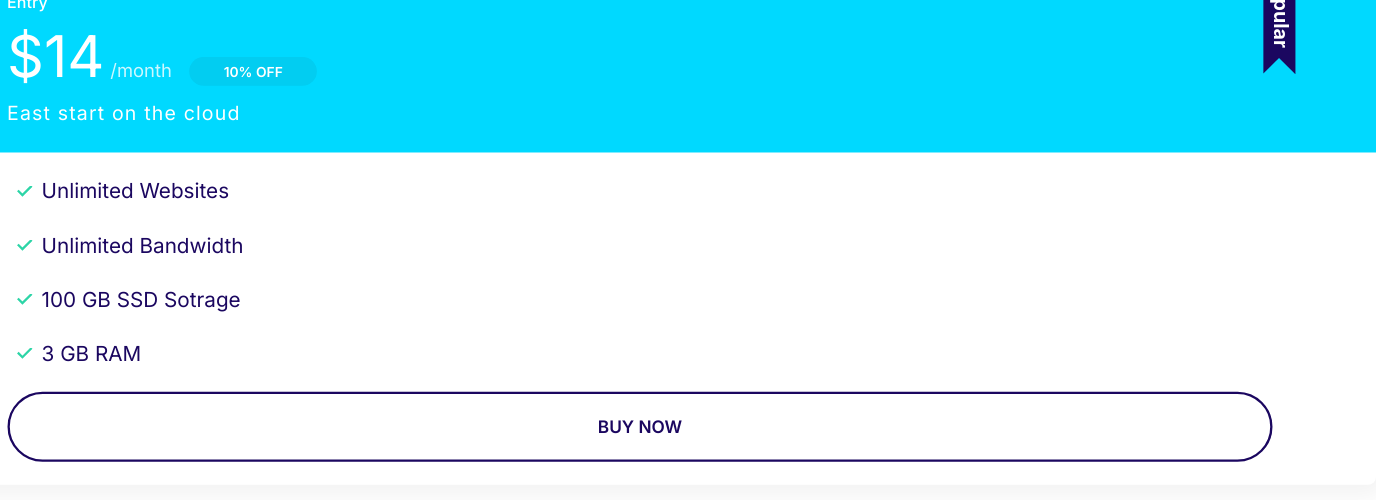
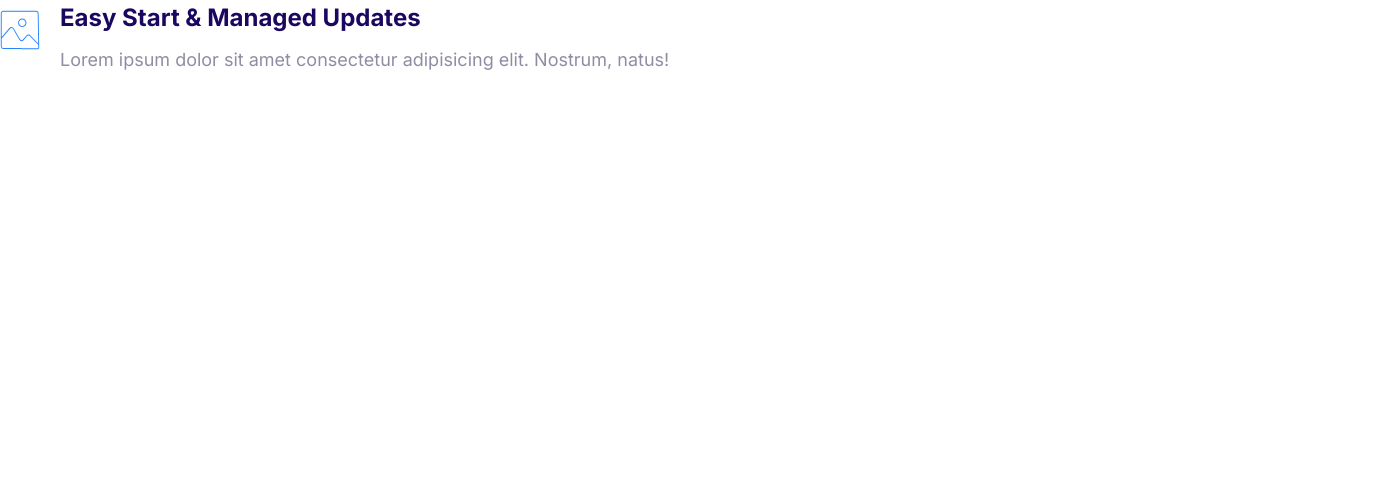
Before and after one commit to Victor-Guerrero-Devs/cloudmaster-scss, a website: page index.html in a window 1280 px wide. Shown: the whole page, 1376 px wide, since content can reach past the window. Drawn offline with Linux system fonts and the light colour scheme.

Commit message:
Build media object component

```diff
--- a/index.html
+++ b/index.html
@@ -15,25 +15,19 @@
     <link rel="stylesheet" href="./styles/css/styles.css" />
   </head>
   <body>
-    <article class="plan plan--popular">
-      <div class="card card--secondary">
-        <header class="card__header">
-          <h3 class="plan__name">Entry</h3>
-          <span class="plan__price">$14</span>
-          <span class="plan__billing-cycle">/month</span>
-          <span class="badge badge--secondary badge--small">10% OFF</span>
-          <span class="plan__description">East start on the cloud</span>
-        </header>
-        <div class="card__body">
-          <ul class="list list--tick">
-            <li class="list__item">Unlimited Websites</li>
-            <li class="list__item">Unlimited Bandwidth</li>
-            <li class="list__item">100 GB SSD Sotrage</li>
-            <li class="list__item">3 GB RAM</li>
-          </ul>
-          <button class="btn btn--outline btn--block">Buy Now</button>
-        </div>
+    <div class="media">
+      <div class="media__image">
+        <svg class="icon icon--primary">
+          <use xlink:href="images/sprite.svg#snap"></use>
+        </svg>
       </div>
-    </article>
+      <div class="media__body">
+        <h3 class="media__title">Easy Start & Managed Updates</h3>
+        <p>
+          Lorem ipsum dolor sit amet consectetur adipisicing elit. Nostrum,
+          natus!
+        </p>
+      </div>
+    </div>
   </body>
 </html>
--- /dev/null
+++ b/styles/scss/components/_media-object.scss
@@ -0,0 +1,18 @@
+@use '../abstracts/' as *;
+
+.media {
+  display: flex;
+  margin-bottom: 4rem;
+
+  &__title {
+    margin-top: 0;
+  }
+
+  &__body {
+    margin: 0 2rem;
+  }
+
+  &__image {
+    margin-top: 1rem;
+  }
+}
--- a/styles/scss/main.scss
+++ b/styles/scss/main.scss
@@ -16,3 +16,4 @@
 @use 'components/input-group';
 @use 'components/card';
 @use 'components/plan';
+@use 'components/media-object';
```
Also changed, not shown: components/media-object.html (added, +13 -0 lines), styles/css/styles.css, 1 other file.
